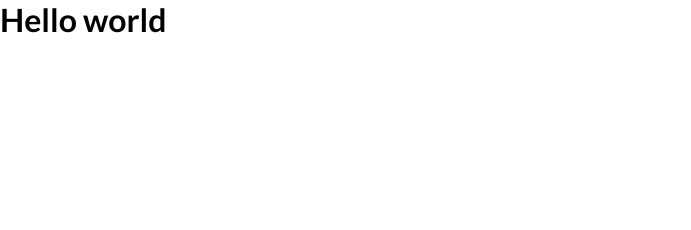
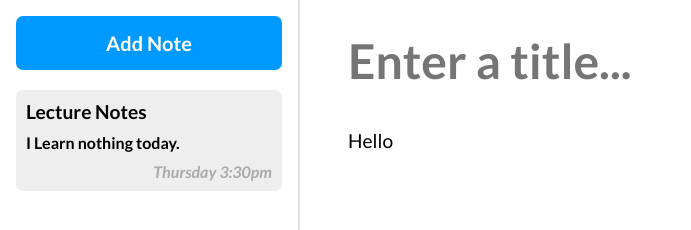
Before and after one commit to ThomasAlberto21/Notes_app, a plain HTML site: page index.html in a window 1280 px wide. Shown: the top 230 px of the page, without its empty margins (0-691 px from the left). Drawn offline with Linux system fonts and the light colour scheme.

Commit message:
Setup Project

```diff
--- a/index.html
+++ b/index.html
@@ -13,6 +13,25 @@
     <link rel="stylesheet" href="css/style.css" />
   </head>
   <body>
-    <h1>Hello world</h1>
+    <div class="notes" id="app">
+      <div class="notes__sidebar">
+        <button class="notes__add" type="button">Add Note</button>
+        <div class="notes__list">
+          <div class="notes__list-item notes__list-item--selected">
+            <div class="notes__small-title">Lecture Notes</div>
+            <div class="notes__small-body">I Learn nothing today.</div>
+            <div class="notes__small-updated">Thursday 3:30pm</div>
+          </div>
+        </div>
+      </div>
+      <div class="notes__preview">
+        <input
+          class="notes__title"
+          type="text"
+          placeholder="Enter a title..."
+        />
+        <textarea class="notes__body">Hello</textarea>
+      </div>
+    </div>
   </body>
 </html>
```
